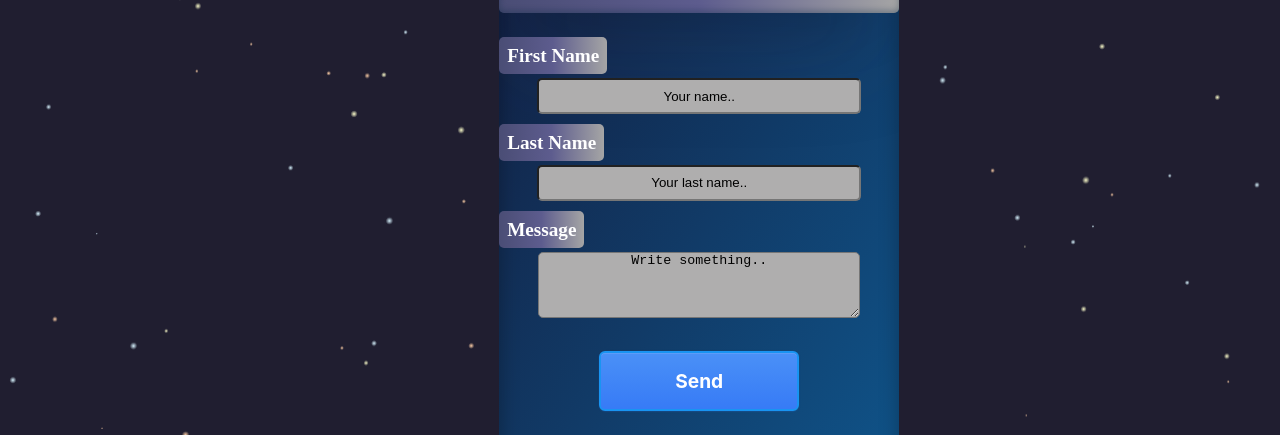
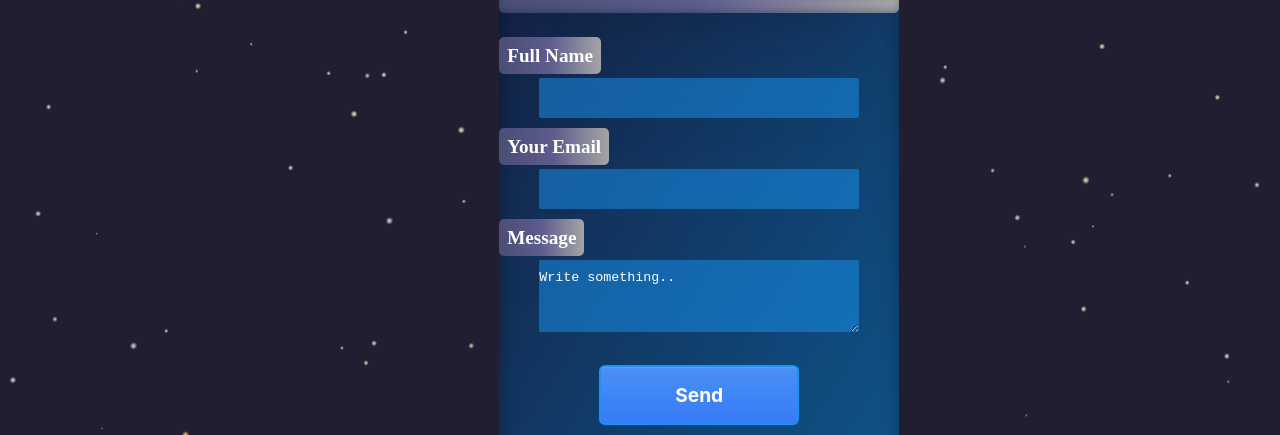
Before and after one commit to Lamboserker/portfolio, a website: page contact.html in a window 1280 px wide. Shown: the part 237-672 px from the top of the page. Drawn offline with Linux system fonts and the light colour scheme.

Commit message:
label changes

```diff
--- a/contact.css
+++ b/contact.css
@@ -130,6 +130,7 @@ form {
 }
 
 label {
+
   margin-left: 0rem;
   align-self: start;
   margin-bottom: 0.7rem;
@@ -146,16 +147,25 @@ mark {
 }
 input::placeholder,
 textarea::placeholder {
-  color: black;
+  color: white;
 }
 
 input,
 textarea {
   margin-bottom: 1.1rem;
   text-align: center;
-  background-color: rgb(175, 174, 174);
-  border-radius: 5px;
+  background-color: rgba(25, 148, 242, 0.5);
+  border-radius: 2px;
+  border: none;
 }
+
+textarea::placeholder{
+  position: absolute;
+  top: 10px;
+
+
+}
+
 
 input:focus,
 textarea:focus {
--- a/contact.html
+++ b/contact.html
@@ -31,25 +31,25 @@
         </div>
         <div class="form">
           <form>
-            <label for="fname"><mark>First Name</mark></label>
+            <label for="fname"><mark>Full Name</mark></label>
 
             <input
               type="text"
               id="fname"
               name="firstname"
               fixed-bottom
-              placeholder="Your name.."
-              style="width: 80%; height: 2rem"
+
+              style="width: 80%; height: 2.5rem"
             />
 
-            <label for="lname"><mark>Last Name</mark></label>
+            <label for="email"><mark>Your Email</mark></label>
 
             <input
-              type="text"
-              id="lname"
-              name="lastname"
-              placeholder="Your last name.."
-              style="width: 80%; height: 2rem"
+              type="email"
+              id="email"
+              name="email"
+
+              style="width: 80%; height: 2.5rem"
             />
 
             <label for="subject"><mark>Message</mark></label>
@@ -58,7 +58,7 @@
               id="subject"
               name="subject"
               placeholder="Write something.."
-              style="width: 80%; height: 4rem"
+              style="width: 80%; height: 4.5rem"
             ></textarea>
           </form>
         </div>
```
Also changed, not shown: about-me.css (+4 -5 lines).
